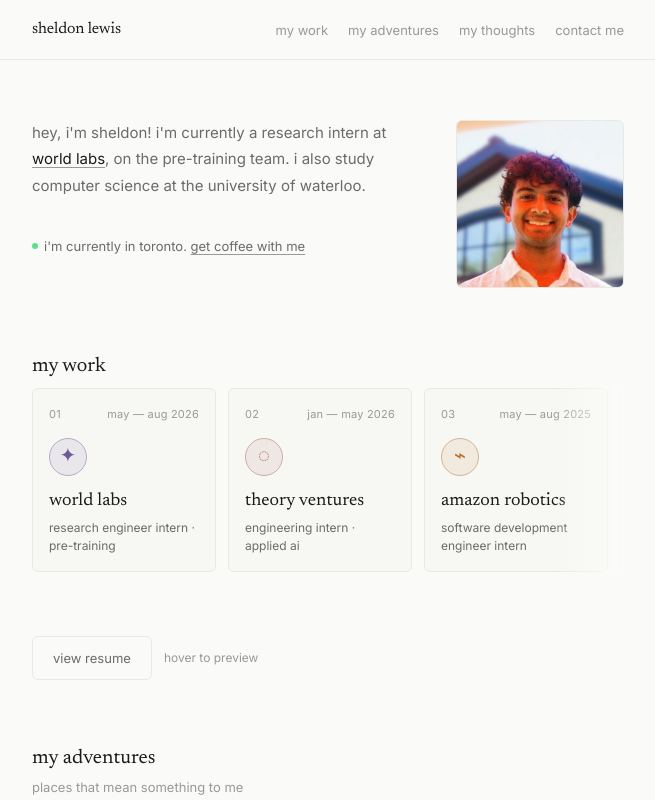
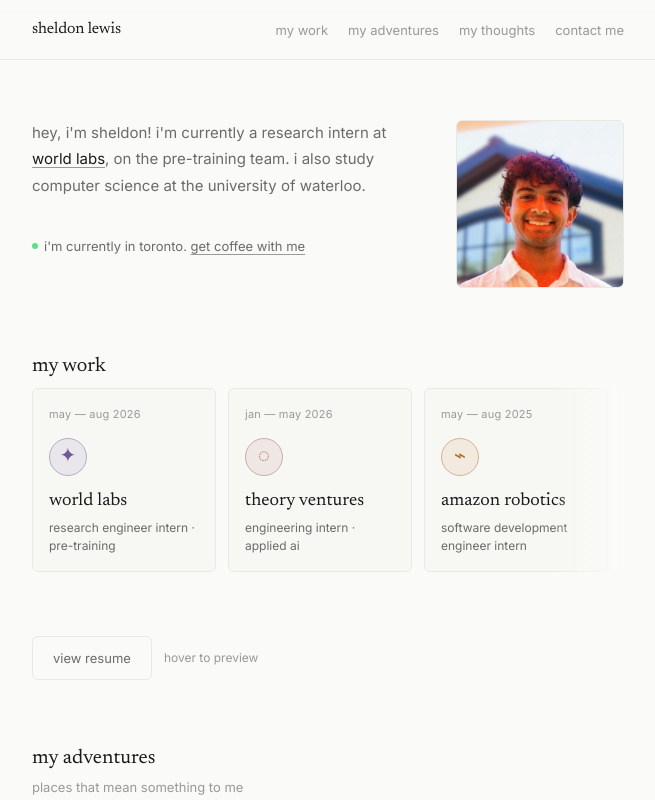
Before and after one commit to sheldonblewis/shelly-site, a Next.js app: page / in a window 1280 px wide. Shown: the top 800 px of the page, without its empty margins (312-967 px from the left). Built offline with nearby package versions, Linux system fonts and the light colour scheme.

Commit message:
Remove work card indices

```diff
--- a/pages/index.js
+++ b/pages/index.js
@@ -76,7 +76,6 @@ export default function Home({ thoughts }) {
               const card = (
                 <>
                   <span className="work-card-meta">
-                    <span className="work-card-index">{String(index + 1).padStart(2, '0')}</span>
                     <span className="work-card-date">{item.date}</span>
                   </span>
                   <span
```
